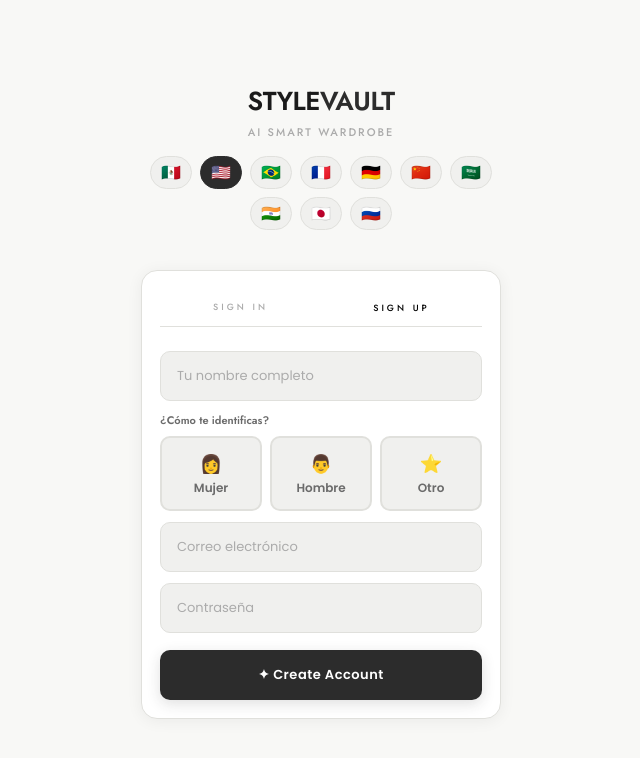
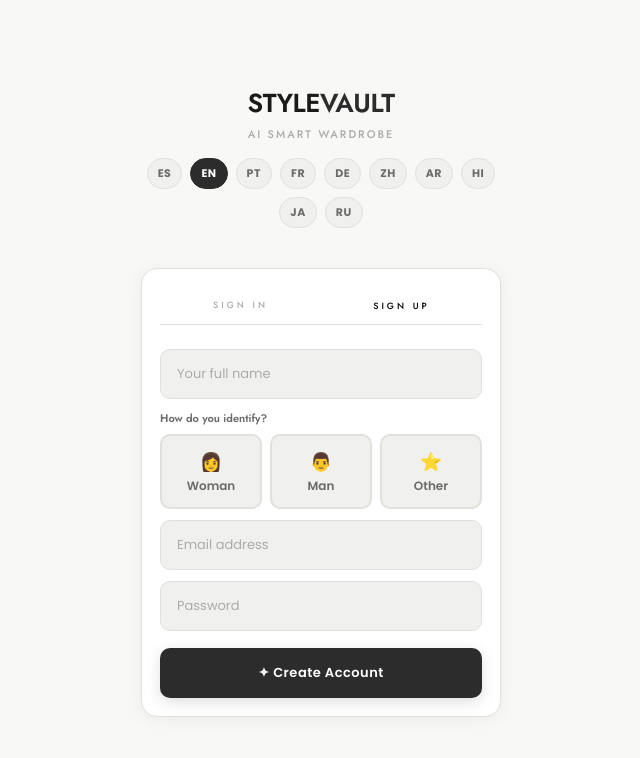
Before and after one commit to 121lunaoscar-code/stylevault, a React (Create React App) app: page / in a window 1280 px wide. Both pictures are taken after a click on the button "SIGN UP". Shown: the top 758 px of the page, without its empty margins (319-959 px from the left). Built offline with nearby package versions, Linux system fonts and the light colour scheme.

Commit message:
Update App.tsx

```diff
--- a/src/App.tsx
+++ b/src/App.tsx
@@ -1368,31 +1368,31 @@ export default function StyleVault() {
     setLerr(""); setAL(true);
     try {
       const auth = await sbSignIn(lf.email, lf.password);
-      if (auth.error || !auth.access_token) { setLerr("Correo o contraseña incorrectos."); setAL(false); return; }
+      if (auth.error || !auth.access_token) { setLerr(t.wrongCredentials as string); setAL(false); return; }
       localStorage.setItem("sb_token", auth.access_token);
       const res = await fetch(`${SB_URL}/rest/v1/users?email=eq.${encodeURIComponent(lf.email)}&limit=1`, {
         headers: { apikey: SB_KEY, Authorization: `Bearer ${auth.access_token}`, "Content-Type": "application/json" }
       });
       const users = await res.json();
-      if (!users?.length) { setLerr("Perfil no encontrado."); setAL(false); return; }
+      if (!users?.length) { setLerr(t.profileNotFound as string); setAL(false); return; }
       const p = users[0];
-      if (p.status === "blocked") { setLerr("Tu cuenta está bloqueada."); setAL(false); return; }
+      if (p.status === "blocked") { setLerr(t.blocked as string); setAL(false); return; }
       localStorage.setItem("sb_profile", JSON.stringify(p));
       setProfile(p);
       const savedDna = localStorage.getItem("sv_dna");
       const savedGenero = localStorage.getItem("sv_genero") || p.genero || "";
       applyTheme(savedDna ? (JSON.parse(savedDna).genero || savedGenero) : savedGenero);
       setScreen("app");
-    } catch { setLerr("Error de conexión."); }
+    } catch { setLerr(t.connectionError as string); }
     setAL(false);
   };
 
   const handleRegister = async () => {
     setLerr(""); setAL(true);
-    if (!lf.name || !lf.email || !lf.password) { setLerr("Completa todos los campos."); setAL(false); return; }
+    if (!lf.name || !lf.email || !lf.password) { setLerr(t.fillAll as string); setAL(false); return; }
     try {
       const auth = await sbSignUp(lf.email, lf.password);
-      if (auth.error) { setLerr(auth.error.message || "Error al registrar."); setAL(false); return; }
+      if (auth.error) { setLerr(auth.error.message || t.connectionError as string); setAL(false); return; }
       localStorage.setItem("sb_token", auth.access_token || SB_KEY);
       const newProfile = { id: auth.user?.id, name: lf.name, email: lf.email, plan: "Basic", status: "active", created_at: new Date().toISOString(), genero: lf.genero };
       await dbInsert("users", newProfile);
@@ -1401,12 +1401,12 @@ export default function StyleVault() {
       setProfile(newProfile);
       applyTheme(lf.genero);
       setScreen("app");
-    } catch { setLerr("Error al crear cuenta."); }
+    } catch { setLerr(t.connectionError as string); }
     setAL(false);
   };
 
   const handleResetPassword = async () => {
-    if (!newPassword || newPassword.length < 6) { setResetMsg("La contraseña debe tener al menos 6 caracteres."); return; }
+    if (!newPassword || newPassword.length < 6) { setResetMsg(t.newPasswordPlaceholder as string); return; }
     setResetL(true);
     try {
       const res = await fetch(`${SB_URL}/auth/v1/user`, {
@@ -1414,9 +1414,9 @@ export default function StyleVault() {
         headers: { "Content-Type": "application/json", apikey: SB_KEY, Authorization: `Bearer ${resetToken}` },
         body: JSON.stringify({ password: newPassword }),
       });
-      if (res.ok) { setResetMsg("✅ Contraseña actualizada. Ahora puedes iniciar sesión."); setTimeout(() => setScreen("login"), 2500); }
-      else setResetMsg("Error al actualizar. El link puede haber expirado.");
-    } catch { setResetMsg("Error de conexión."); }
+      if (res.ok) { setResetMsg(t.passwordUpdated as string); setTimeout(() => setScreen("login"), 2500); }
+      else setResetMsg(t.passwordError as string);
+    } catch { setResetMsg(t.connectionError as string); }
     setResetL(false);
   };
 
@@ -1625,7 +1625,7 @@ Crea el outfit perfecto y personalizado para esta persona.`
     try {
       const reply = await callClaude(getAdvisorSystem(lang, dnaCtx, wardrobeCtx), next.map(x=>({ role:x.role==="assistant"?"assistant":"user", content:x.text })));
       setMsgs([...next, { role:"assistant", text:reply }]);
-    } catch { setMsgs([...next, { role:"assistant", text:"Error de conexión." }]); }
+    } catch { setMsgs([...next, { role:"assistant", text:t.connectionError as string }]); }
     setCload(false);
   };
 
@@ -1692,12 +1692,12 @@ Crea el outfit perfecto y personalizado para esta persona.`
           <div className="serif" style={{ fontSize:"36px", letterSpacing:"8px", color:"#C4973F", fontWeight:300 }}>STYLE<em>VAULT</em></div>
         </div>
         <div className="card">
-          <div style={{ fontSize:"9px", color:"var(--gold)", letterSpacing:"3px", textTransform:"uppercase", marginBottom:"20px" }}>✦ Nueva Contraseña</div>
+          <div style={{ fontSize:"9px", color:"var(--gold)", letterSpacing:"3px", textTransform:"uppercase", marginBottom:"20px" }}>✦ {t.newPassword}</div>
           <div style={{ display:"flex", flexDirection:"column", gap:"12px" }}>
-            <input className="inp" placeholder="Nueva contraseña (mínimo 6 caracteres)" type="password" value={newPassword} onChange={e=>setNewPassword(e.target.value)} onKeyDown={e=>e.key==="Enter"&&handleResetPassword()} />
+            <input className="inp" placeholder={t.newPasswordPlaceholder as string} type="password" value={newPassword} onChange={e=>setNewPassword(e.target.value)} onKeyDown={e=>e.key==="Enter"&&handleResetPassword()} />
             {resetMsg && <div style={{ color:resetMsg.startsWith("✅")?"var(--green)":"var(--red)", fontSize:"12px", textAlign:"center" }}>{resetMsg}</div>}
-            <button className="btn-p" onClick={handleResetPassword} disabled={resetL}>{resetL?"Actualizando...":"✦  Actualizar Contraseña"}</button>
-            <button onClick={()=>setScreen("login")} style={{ background:"none", border:"none", color:"var(--text3)", fontSize:"10px", cursor:"pointer", letterSpacing:"1.5px", fontFamily:"'Jost',sans-serif", textDecoration:"underline", textAlign:"center" }}>Volver al inicio</button>
+            <button className="btn-p" onClick={handleResetPassword} disabled={resetL}>{resetL ? t.updating : `✦  ${t.updatePassword}`}</button>
+            <button onClick={()=>setScreen("login")} style={{ background:"none", border:"none", color:"var(--text3)", fontSize:"10px", cursor:"pointer", letterSpacing:"1.5px", fontFamily:"'Jost',sans-serif", textDecoration:"underline", textAlign:"center" }}>{t.backToLogin}</button>
           </div>
         </div>
       </div>
@@ -1717,8 +1717,8 @@ Crea el outfit perfecto y personalizado para esta persona.`
           <div style={{ display:"flex", justifyContent:"center", gap:"8px", flexWrap:"wrap", marginTop:"16px" }}>
             {LANGUAGES.map(l => (
               <button key={l.code} onClick={()=>changeLang(l.code as LangCode)}
-                style={{ padding:"6px 10px", background:lang===l.code?"var(--accent)":"var(--bg3)", border:`1px solid ${lang===l.code?"var(--accent)":"var(--border)"}`, borderRadius:"20px", cursor:"pointer", fontSize:"16px", transition:"all .2s" }}>
-                {l.flag}
+                style={{ padding:"6px 10px", background:lang===l.code?"var(--accent)":"var(--bg3)", border:`1px solid ${lang===l.code?"var(--accent)":"var(--border)"}`, borderRadius:"20px", cursor:"pointer", fontSize:"11px", fontWeight:700, letterSpacing:"0.5px", color:lang===l.code?"#fff":"var(--text2)", transition:"all .2s", fontFamily:"var(--font)" }}>
+                {l.code.toUpperCase()}
               </button>
             ))}
           </div>
@@ -1734,11 +1734,11 @@ Crea el outfit perfecto y personalizado para esta persona.`
           <div style={{ display:"flex", flexDirection:"column", gap:"11px" }}>
             {lmode==="register" && (
               <>
-                <input className="inp" placeholder="Tu nombre completo" value={lf.name} onChange={e=>setLf(p=>({...p,name:e.target.value}))} />
+                <input className="inp" placeholder={t.fullName as string} value={lf.name} onChange={e=>setLf(p=>({...p,name:e.target.value}))} />
                 <div>
-                  <div style={{ fontSize:"11px", color:"var(--text2)", fontWeight:600, marginBottom:"8px" }}>¿Cómo te identificas?</div>
+                  <div style={{ fontSize:"11px", color:"var(--text2)", fontWeight:600, marginBottom:"8px" }}>{t.howDoYouIdentify}</div>
                   <div style={{ display:"flex", gap:"8px" }}>
-                    {[{id:"Mujer",icon:"👩",label:"Mujer"},{id:"Hombre",icon:"👨",label:"Hombre"},{id:"Otro",icon:"⭐",label:"Otro"}].map(g => (
+                    {[{id:"Mujer",icon:"👩",label:t.woman},{id:"Hombre",icon:"👨",label:t.man},{id:"Otro",icon:"⭐",label:t.other}].map(g => (
                       <button key={g.id} type="button" onClick={()=>setLf(p=>({...p,genero:g.id}))}
                         style={{ flex:1, padding:"12px 6px", background:lf.genero===g.id?"var(--accent)":"var(--bg3)", color:lf.genero===g.id?"#fff":"var(--text2)", border:`2px solid ${lf.genero===g.id?"var(--accent)":"var(--border)"}`, borderRadius:"var(--radius-sm)", cursor:"pointer", fontFamily:"var(--font)", fontSize:"12px", fontWeight:600, transition:"all .2s" }}>
                         <div style={{ fontSize:"18px", marginBottom:"2px" }}>{g.icon}</div>
@@ -1749,19 +1749,19 @@ Crea el outfit perfecto y personalizado para esta persona.`
                 </div>
               </>
             )}
-            <input className="inp" placeholder="Correo electrónico" type="email" value={lf.email} onChange={e=>setLf(p=>({...p,email:e.target.value}))} />
-            <input className="inp" placeholder="Contraseña" type="password" value={lf.password} onChange={e=>setLf(p=>({...p,password:e.target.value}))} onKeyDown={e=>e.key==="Enter"&&(lmode==="login"?handleLogin():handleRegister())} />
+            <input className="inp" placeholder={t.email as string} type="email" value={lf.email} onChange={e=>setLf(p=>({...p,email:e.target.value}))} />
+            <input className="inp" placeholder={t.password as string} type="password" value={lf.password} onChange={e=>setLf(p=>({...p,password:e.target.value}))} onKeyDown={e=>e.key==="Enter"&&(lmode==="login"?handleLogin():handleRegister())} />
             {lerr && <div style={{ color:"var(--red)", fontSize:"12px", textAlign:"center" }}>{lerr}</div>}
             <button className="btn-p" style={{ marginTop:"6px" }} onClick={lmode==="login"?handleLogin:handleRegister} disabled={aloading}>
               {aloading?"...":lmode==="login"?`✦  ${t.enter}`:`✦  ${t.createAccount}`}
             </button>
             {lmode==="login" && (
               <button onClick={async()=>{
-                if (!lf.email) { setLerr("Escribe tu correo primero"); return; }
+                if (!lf.email) { setLerr(t.fillAll as string); return; }
                 const res = await fetch(`${SB_URL}/auth/v1/recover`, { method:"POST", headers:{"Content-Type":"application/json", apikey:SB_KEY, Authorization:`Bearer ${SB_KEY}`}, body:JSON.stringify({ email:lf.email }) });
-                setLerr(res.ok?"✅ Revisa tu correo para recuperar tu contraseña":"Error al enviar.");
+                setLerr(res.ok ? t.recoverEmail as string : t.connectionError as string);
               }} style={{ background:"none", border:"none", color:"var(--text3)", fontSize:"10px", cursor:"pointer", letterSpacing:"1.5px", fontFamily:"'Jost',sans-serif", textDecoration:"underline", textAlign:"center" }}>
-                ¿Olvidaste tu contraseña?
+                {t.forgotPassword}
               </button>
             )}
           </div>
```
